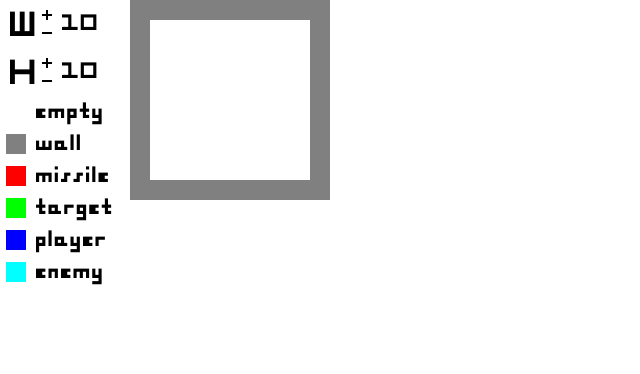
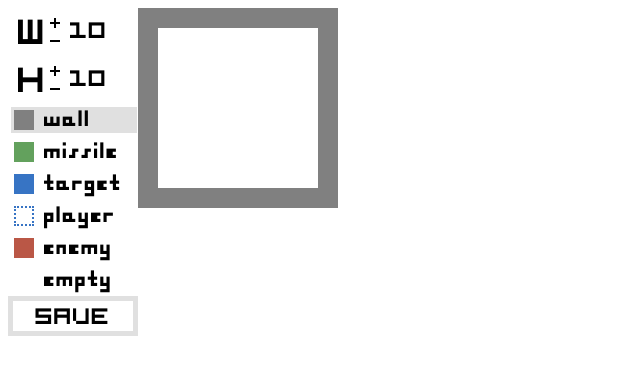
Before and after one commit to robzsk/MissilemanEditor, a React app: page / in a window 1280 px wide. Shown: the whole page, without its empty margins (0-640 px from the left). Built offline with nearby package versions, Linux system fonts and the light colour scheme.

Commit message:
cleans up reducers, adds save functionality, cleans up some css

```diff
--- a/src/components/tools/palette.js
+++ b/src/components/tools/palette.js
@@ -2,6 +2,7 @@ import React, { Component } from 'react';
 import { connect } from 'react-redux';
 import Size from './size';
 import Pen from './pen';
+import Save from './save';
 import PENS from './../../pens';
 
 class Palette extends Component {
@@ -17,8 +18,10 @@ class Palette extends Component {
     <Size tag={'W'} name={'width'} value={this.getWidth()}/>
     <Size tag={'H'} name={'height'} value={this.getHeight()}/>
     {
-      pens.map((p, i) => (<Pen key={i} name={p.toLowerCase()} number={PENS[p]} />))
-    }</div>)
+      pens.map((p, i) => (<Pen key={i} name={p.toLowerCase()} number={PENS[p]} selected={PENS[p] === this.props.state.pen.color} />))
+    }
+    <Save data={this.props.state.grid}/>
+    </div>)
   }
 }
 
--- a/src/components/tools/pen.js
+++ b/src/components/tools/pen.js
@@ -5,9 +5,12 @@ class Pen extends Component {
   onClick(e) {
     changePen(this.props.number);
   }
+  isSelected() {
+    return this.props.selected ? 'penSelected' : '';
+  }
   render() {
     return (
-      <div onClick={this.onClick.bind(this)} className="pen">
+      <div onClick={this.onClick.bind(this)} className={`pen ${this.isSelected()}`}>
         <div className={`color ${this.props.name}`}></div>
         <div className="penText">{this.props.name}</div>
       </div>
--- /dev/null
+++ b/src/components/tools/save.js
@@ -0,0 +1,28 @@
+import React, { Component } from 'react';
+
+class Save extends Component {
+  onClick() {
+    const textToCopy = this.refs.textToCopy;
+    textToCopy.value = this.exportData();
+    textToCopy.select();
+    document.execCommand('copy');
+  }
+
+  exportData() {
+    const { data } = this.props;
+    return `[${data.reduce((a, c) => {
+      return `${a}\n\t[${c.toString()}],`;
+    }, '')}\n]`;
+  }
+
+  render() {
+    return (
+      <div className="saveBtn" onClick={this.onClick.bind(this)}>
+      <textarea ref="textToCopy" className="textToCopy" defaultValue={this.exportData()}></textarea>
+        SAVE
+      </div>
+    )
+  }
+}
+
+export default Save;
--- a/src/pens.js
+++ b/src/pens.js
@@ -1,8 +1,8 @@
 export default {
-  EMPTY: 0,
   WALL: 1,
   MISSILE: 2,
   TARGET: 3,
   PLAYER: 4,
   ENEMY: 5,
+  EMPTY: 0,
 };
--- a/src/reducers/grid.js
+++ b/src/reducers/grid.js
@@ -14,20 +14,13 @@ const initial = [
   [1,1,1,1,1,1,1,1,1,1],
 ];
 
-const grid = (state, action) => {
-  if (action.type === DRAW) {
-    const newState = JSON.parse(JSON.stringify(state));
-    const { x, y, pen } = action;
-    newState[y][x] = pen.color;
-    if (newState.toString() !== state.toString()) {
-      return newState;
-    }
-  } else if (action.type === INCREASE_HEIGHT) {
-    const newState = JSON.parse(JSON.stringify(state));
-    const currentHeight = newState.length;
+const clone = state => JSON.parse(JSON.stringify(state));
+
+const increaseHeight = grid => {
+  const currentHeight = grid.length;
   const newHeight = currentHeight - 1;
-    const width = newState[0].length;
-    const lastRow = newState[newState.length - 1];
+  const width = grid[0].length;
+  const lastRow = grid[grid.length - 1];
   lastRow.forEach((cell, i) => {
     if (i === 0 || i === width - 1) {
       lastRow[i] = PENS.WALL;
@@ -35,45 +28,77 @@ const grid = (state, action) => {
       lastRow[i] = PENS.EMPTY;
     }
   });
-    newState.push(new Array(width).fill(PENS.WALL));
-    return newState;
-  } else if (action.type === DECREASE_HEIGHT) {
-    const newState = JSON.parse(JSON.stringify(state));
-    const currentHeight = newState.length;
+  grid.push(new Array(width).fill(PENS.WALL));
+  return grid;
+};
+
+const decreaseHeight = grid => {
+  const currentHeight = grid.length;
   const newHeight = currentHeight - 1;
-    const width = newState[0].length;
+  const width = grid[0].length;
   if (newHeight >= 5) {
-      newState.pop();
-      const lastRow = newState[newState.length - 1];
+    grid.pop();
+    const lastRow = grid[grid.length - 1];
     lastRow.forEach((cell, i) => {
       lastRow[i] = PENS.WALL;
     });
   }
-    return newState;
-  } else if (action.type === INCREASE_WIDTH) {
-    const newState = JSON.parse(JSON.stringify(state));
-    newState.forEach((row, i) => {
-      if (i === 0 || i === newState.length - 1) {
+  return grid;
+};
+
+const increaseWidth = grid => {
+  grid.forEach((row, i) => {
+    if (i === 0 || i === grid.length - 1) {
       row[row.length - 1] = PENS.WALL;
     } else {
       row[row.length - 1] = PENS.EMPTY;
     }
     row.push(PENS.WALL);
   });
-    return newState;
-  } else if (action.type === DECREASE_WIDTH) {
-    const newState = JSON.parse(JSON.stringify(state));
-    const currentWidth = state[0].length;
+  return grid;
+};
+
+const decreaseWidth = grid => {
+  const currentWidth = grid[0].length;
   const newWidth = currentWidth - 1;
   if (newWidth >= 5) {
-      newState.forEach(row => {
+    grid.forEach(row => {
       row.pop();
       row[row.length-1] = PENS.WALL;
     });
   }
-    return newState;
-  }
-  return state || initial;
+  return grid;
 };
 
-export default grid;
+const draw = ({ x, y, pen }, grid) => {
+  // if no change
+  if (grid[y][x] === pen.color) {
+    return grid;
+  }
+  // modify
+  const newGrid = clone(grid);
+  newGrid[y][x] = pen.color;
+  return newGrid;
+};
+
+export default (state, action) => {
+  // bail early
+  if (state === undefined) {
+    return initial;
+  }
+
+  switch (action.type) {
+    case DRAW:
+      return draw(action, state);
+    case INCREASE_HEIGHT:
+      return increaseHeight(clone(state));
+    case DECREASE_HEIGHT:
+      return decreaseHeight(clone(state));
+    case INCREASE_WIDTH:
+      return increaseWidth(clone(state));
+    case DECREASE_WIDTH:
+      return decreaseWidth(clone(state));
+    default:
+      return state;
+  }
+};
--- a/src/reducers/pen.js
+++ b/src/reducers/pen.js
@@ -5,10 +5,17 @@ const initial = {
 };
 
 const pen = (state, action) => {
-  if (action.type === NEW_PEN) {
-    return action.pen;
+  // bail early
+  if (state === undefined) {
+    return initial;
   }
-  return state || initial;
+
+  switch (action.type) {
+    case NEW_PEN:
+      return action.pen;
+    default:
+      return state;
+  }
 };
 
 export default pen;
--- a/src/styles/app.css
+++ b/src/styles/app.css
@@ -5,7 +5,7 @@
 }
 
 body {
-  margin: 0px;
+  /* margin: 0px; */
   overflow: hidden;
   font-family: default-font;
   font-size: 50px;
@@ -34,6 +34,9 @@ body {
   width: 20px;
   height: 20px;
   padding: 0px;
+  box-sizing: border-box;
+  -moz-box-sizing: border-box;
+  -webkit-box-sizing: border-box;
 }
 
 .paletteDock {
@@ -51,7 +54,11 @@ body {
 }
 
 .pen:hover {
-  background-color: grey;
+  background-color: #a0a0a0;
+}
+
+.penSelected {
+  background-color: #e0e0e0;
 }
 
 .penText {
@@ -64,6 +71,9 @@ body {
   float: left;
   height: 20px;
   width: 20px;
+  box-sizing: border-box;
+  -moz-box-sizing: border-box;
+  -webkit-box-sizing: border-box;
 }
 
 .adjpen {
@@ -116,17 +126,38 @@ body {
 }
 
 .missile {
-  background-color: #f00;
+  background-color: #63a15d;
 }
 
 .target {
-  background-color: #0f0;
+  background-color: #3774c4;
 }
 
 .player {
-  background-color: #00f;
+  border: #3774c4 dotted 2px;
 }
 
 .enemy {
-  background-color: #0ff;
+  background-color: #ba5746;
 }
+
+.saveBtn {
+  float: left;
+  width: 100%;
+  height: 30px;
+  text-align: center;
+  cursor: pointer;
+  border: solid #e0e0e0 5px;
+  line-height: 20px;
+}
+
+.saveBtn:hover {
+  background-color: #e0e0e0;
+  border: grey 5px solid;
+}
+
+.textToCopy {
+  position: absolute;
+  top: -999px;
+  left: -999px;
+}
```
Lines whose indentation alone changed are shown as unchanged.
